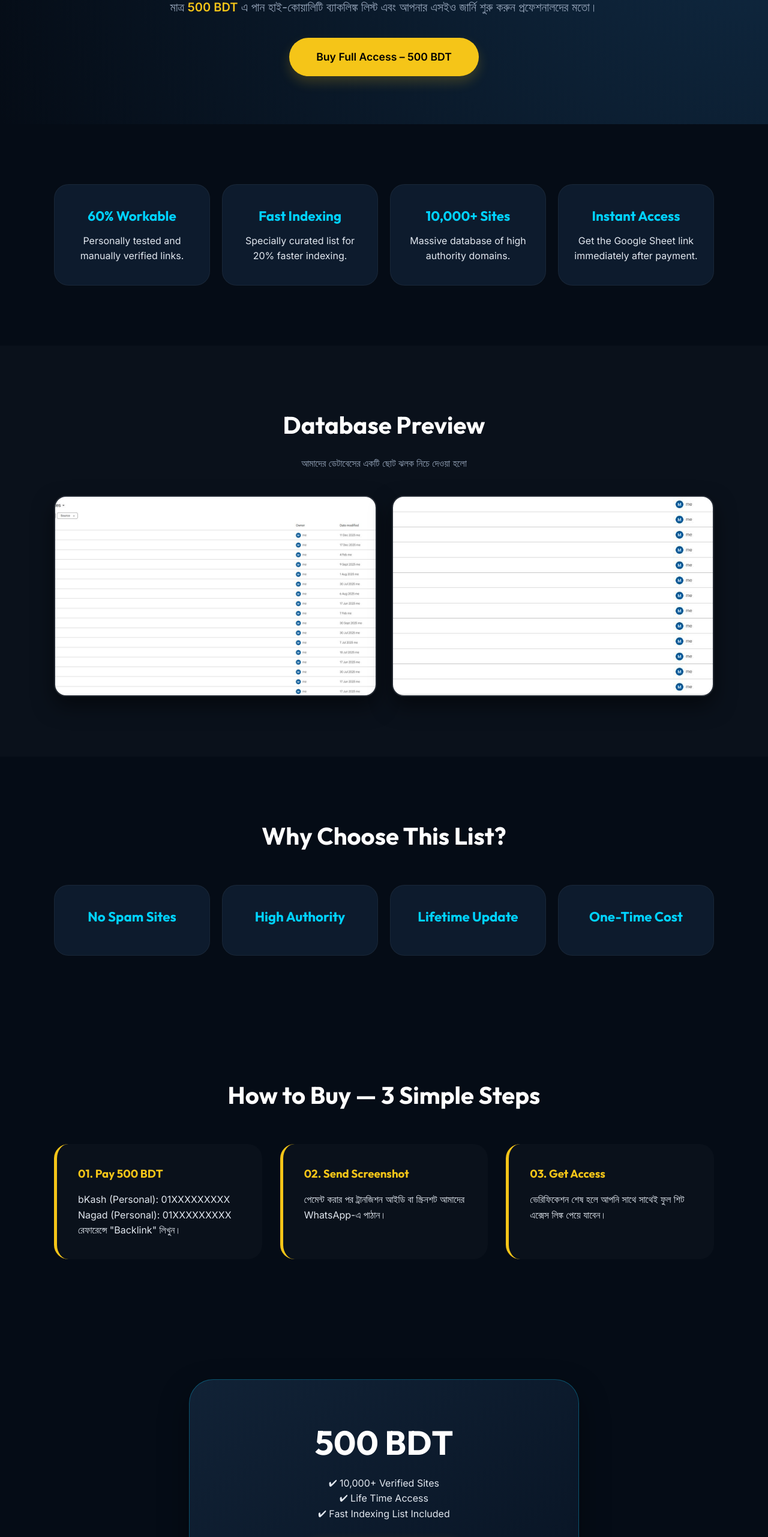
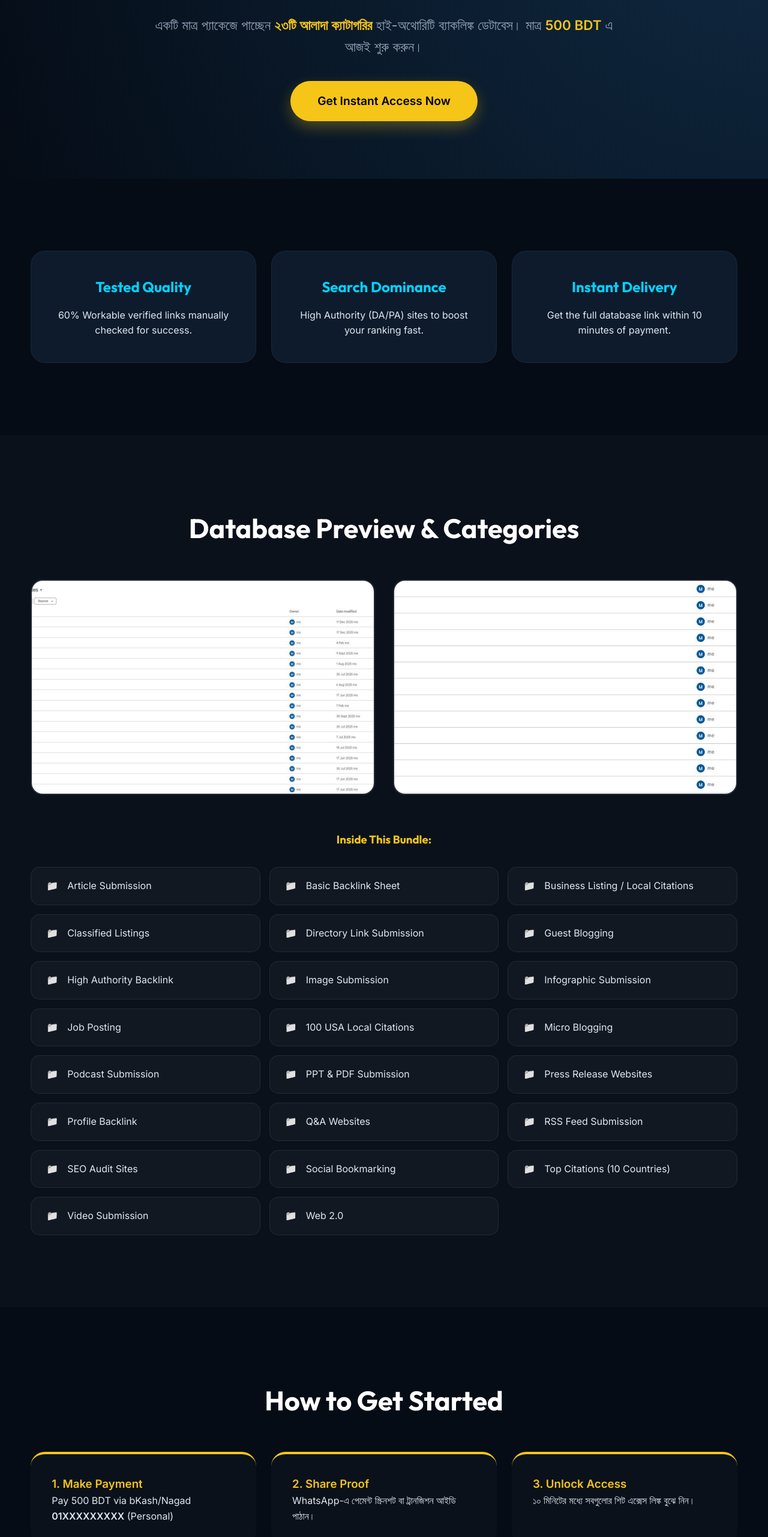
Before and after one commit to Nasir783174/backlinksell, a plain HTML site: page index.html in a window 1280 px wide. Shown: the part 238-2800 px from the top of the page at 60% size. Drawn offline with Linux system fonts and the light colour scheme.

Commit message:
index.html

```diff
--- a/index.html
+++ b/index.html
@@ -3,7 +3,7 @@
 <head>
     <meta charset="UTF-8" />
     <meta name="viewport" content="width=device-width, initial-scale=1.0" />
-    <title>10,000+ Backlink Sites – Premium SEO List</title>
+    <title>10,000+ Basic Backlink Toolkit – Professional SEO Database</title>
 
     <link href="https://fonts.googleapis.com/css2?family=Inter:wght@400;500;600&family=Outfit:wght@700;800&display=swap" rel="stylesheet">
 
@@ -18,7 +18,7 @@
             --transition: all 0.3s cubic-bezier(0.4, 0, 0.2, 1);
         }
 
-        /* Smooth Reset */
+        /* --- Global Reset --- */
         * { box-sizing: border-box; margin: 0; padding: 0; }
         html { scroll-behavior: smooth; }
 
@@ -31,78 +31,78 @@
         }
 
         .container {
-            width: 90%;
-            max-width: 1100px;
+            width: 92%;
+            max-width: 1200px;
             margin: auto;
         }
 
-        /* --- HERO SECTION --- */
+        /* --- Hero Section --- */
         .hero {
             background: radial-gradient(circle at top right, #102A43, var(--bg-dark));
-            padding: clamp(60px, 10vh, 120px) 0;
+            padding: clamp(80px, 12vh, 140px) 0;
             text-align: center;
         }
 
         .hero h1 {
             font-family: 'Outfit', sans-serif;
-            font-size: clamp(2.2rem, 6vw, 3.8rem);
+            font-size: clamp(2.4rem, 7vw, 4rem);
             font-weight: 800;
             line-height: 1.1;
-            margin-bottom: 20px;
+            margin-bottom: 25px;
             background: linear-gradient(to right, #FFFFFF, var(--accent-cyan));
             -webkit-background-clip: text;
             -webkit-text-fill-color: transparent;
         }
 
         .hero p {
-            font-size: clamp(1rem, 2.5vw, 1.25rem);
+            font-size: clamp(1.1rem, 2.8vw, 1.4rem);
             color: var(--text-dim);
-            max-width: 750px;
-            margin: 0 auto 35px;
+            max-width: 800px;
+            margin: 0 auto 40px;
         }
 
-        .highlight-text { color: var(--accent-gold); font-weight: 700; }
+        .highlight { color: var(--accent-gold); font-weight: 700; }
 
-        /* --- BUTTONS --- */
+        /* --- Buttons --- */
         .btn {
             background: var(--accent-gold);
             color: #000;
-            padding: clamp(14px, 2vw, 18px) clamp(25px, 4vw, 45px);
+            padding: 18px 45px;
             text-decoration: none;
-            font-size: 1.1rem;
+            font-size: 1.2rem;
             font-weight: 700;
             border-radius: 50px;
             display: inline-block;
             transition: var(--transition);
-            box-shadow: 0 10px 20px rgba(245, 197, 24, 0.2);
+            box-shadow: 0 10px 25px rgba(245, 197, 24, 0.3);
         }
 
         .btn:hover {
-            transform: translateY(-3px);
-            box-shadow: 0 15px 30px rgba(245, 197, 24, 0.4);
+            transform: translateY(-4px);
+            box-shadow: 0 15px 35px rgba(245, 197, 24, 0.5);
             filter: brightness(1.1);
         }
 
-        /* --- SECTION STYLING --- */
-        .section { padding: clamp(50px, 8vw, 100px) 0; }
+        /* --- Sections --- */
+        .section { padding: clamp(60px, 10vw, 120px) 0; }
         .section-title {
             text-align: center;
             font-family: 'Outfit', sans-serif;
-            font-size: clamp(1.8rem, 4vw, 2.5rem);
+            font-size: clamp(2rem, 5vw, 2.8rem);
             margin-bottom: 50px;
             color: white;
         }
 
-        /* --- GRID SYSTEM (Responsive) --- */
+        /* --- Feature Grid --- */
         .grid-auto {
             display: grid;
-            grid-template-columns: repeat(auto-fit, minmax(240px, 1fr));
-            gap: 20px;
+            grid-template-columns: repeat(auto-fit, minmax(260px, 1fr));
+            gap: 25px;
         }
 
         .card {
             background: var(--card-bg);
-            padding: 35px 25px;
+            padding: 40px 30px;
             border-radius: 24px;
             border: 1px solid rgba(255,255,255,0.05);
             text-align: center;
@@ -110,109 +110,93 @@
         }
 
         .card:hover {
+            border-color: var(--accent-cyan);
+            transform: translateY(-10px);
             background: #162942;
-            border-color: var(--accent-cyan);
-            transform: translateY(-8px);
         }
 
-        .card h3 {
-            color: var(--accent-cyan);
-            font-family: 'Outfit', sans-serif;
-            font-size: 1.4rem;
-            margin-bottom: 10px;
-        }
+        .card h3 { color: var(--accent-cyan); font-family: 'Outfit'; font-size: 1.5rem; margin-bottom: 15px; }
 
-        /* --- DATABASE PREVIEW (Aspect Ratio Fixed) --- */
+        /* --- Database Preview & Categorized List --- */
         .preview-grid {
             display: grid;
-            grid-template-columns: repeat(auto-fit, minmax(300px, 1fr));
-            gap: 25px;
-            margin-top: 20px;
+            grid-template-columns: repeat(auto-fit, minmax(320px, 1fr));
+            gap: 30px;
+            margin-bottom: 60px;
         }
 
         .preview-grid img {
             width: 100%;
-            aspect-ratio: 16 / 10; /* Forces images to be the same height */
-            object-fit: cover;     /* Prevents stretching */
-            object-position: top;  /* Shows the top of the spreadsheet */
+            aspect-ratio: 16 / 10;
+            object-fit: cover;
+            object-position: top;
             border-radius: 20px;
             border: 2px solid rgba(255,255,255,0.1);
             transition: var(--transition);
-            box-shadow: 0 15px 35px rgba(0,0,0,0.5);
         }
 
-        .preview-grid img:hover {
-            transform: scale(1.02);
-            border-color: var(--accent-cyan);
+        .category-grid {
+            display: grid;
+            grid-template-columns: repeat(auto-fit, minmax(300px, 1fr));
+            gap: 15px;
         }
 
-        /* --- PAYMENT STEPS --- */
+        .category-item {
+            background: rgba(255, 255, 255, 0.03);
+            border: 1px solid rgba(255, 255, 255, 0.08);
+            padding: 18px 25px;
+            border-radius: 15px;
+            display: flex;
+            align-items: center;
+            transition: var(--transition);
+        }
+
+        .category-item:hover {
+            background: rgba(0, 210, 255, 0.1);
+            border-color: var(--accent-cyan);
+            padding-left: 35px;
+        }
+
+        .category-item::before { content: "📁"; margin-right: 15px; filter: grayscale(1); }
+
+        /* --- Payment & Pricing --- */
+        .price-card {
+            background: linear-gradient(145deg, #112236, #081424);
+            padding: clamp(40px, 8vw, 80px);
+            border-radius: 40px;
+            max-width: 700px;
+            margin: auto;
+            text-align: center;
+            border: 1px solid var(--accent-cyan);
+            box-shadow: 0 0 40px rgba(0, 210, 255, 0.15);
+        }
+
         .step-box {
             background: rgba(255, 255, 255, 0.02);
             padding: 35px;
             border-radius: 24px;
-            border-left: 5px solid var(--accent-gold);
-            height: 100%;
-        }
-
-        .step-box h3 {
-            color: var(--accent-gold);
-            margin-bottom: 15px;
-            font-family: 'Outfit', sans-serif;
-        }
-
-        /* --- PRICING BOX --- */
-        .price-card {
-            background: linear-gradient(145deg, #112236, #081424);
-            padding: clamp(30px, 5vw, 60px);
-            border-radius: 40px;
-            max-width: 650px;
-            margin: auto;
-            text-align: center;
-            border: 1px solid rgba(0, 210, 255, 0.3);
-            box-shadow: 0 20px 50px rgba(0,0,0,0.4);
-        }
-
-        .price-card h2 {
-            font-size: clamp(2.5rem, 6vw, 3.5rem);
-            font-family: 'Outfit', sans-serif;
-            color: white;
-            margin-bottom: 10px;
+            border-top: 4px solid var(--accent-gold);
+            text-align: left;
         }
 
         /* --- FAQ --- */
-        .faq-container { max-width: 800px; margin: auto; }
+        .faq-container { max-width: 850px; margin: auto; }
         details {
             background: var(--card-bg);
             margin-bottom: 15px;
             border-radius: 16px;
             overflow: hidden;
-            transition: var(--transition);
         }
         summary {
-            padding: 22px;
+            padding: 24px;
             cursor: pointer;
             font-weight: 600;
             color: var(--accent-cyan);
             list-style: none;
             display: flex;
             justify-content: space-between;
-            align-items: center;
         }
-        summary::after {
-            content: '→';
-            transition: transform 0.3s;
-        }
-        details[open] summary::after { transform: rotate(90deg); }
-        details p { padding: 0 22px 22px; color: var(--text-dim); }
-
-        /* --- FOOTER --- */
-        .footer-cta {
-            background: #000;
-            padding: 80px 0;
-            text-align: center;
-            border-top: 1px solid #1B2C50;
-        }
+        details p { padding: 0 24px 24px; color: var(--text-dim); }
 
     </style>
 </head>
@@ -221,9 +205,9 @@
 
     <header class="hero">
         <div class="container">
-            <h1>10,000+ Manually Tested <br>Backlink Sites</h1>
-            <p>মাত্র <span class="highlight-text">500 BDT</span> এ পান হাই-কোয়ালিটি ব্যাকলিঙ্ক লিস্ট এবং আপনার এসইও জার্নি শুরু করুন প্রফেশনালদের মতো।</p>
-            <a href="#buy" class="btn">Buy Full Access – 500 BDT</a>
+            <h1>10,000+ Premium <br>Backlink Toolkit</h1>
+            <p>একটি মাত্র প্যাকেজে পাচ্ছেন <span class="highlight">২৩টি আলাদা ক্যাটাগরির</span> হাই-অথোরিটি ব্যাকলিঙ্ক ডেটাবেস। মাত্র <span class="highlight">500 BDT</span> এ আজই শুরু করুন।</p>
+            <a href="#buy" class="btn">Get Instant Access Now</a>
         </div>
     </header>
 
@@ -231,20 +215,16 @@
         <div class="container">
             <div class="grid-auto">
                 <div class="card">
-                    <h3>60% Workable</h3>
-                    <p>Personally tested and manually verified links.</p>
+                    <h3>Tested Quality</h3>
+                    <p>60% Workable verified links manually checked for success.</p>
                 </div>
                 <div class="card">
-                    <h3>Fast Indexing</h3>
-                    <p>Specially curated list for 20% faster indexing.</p>
+                    <h3>Search Dominance</h3>
+                    <p>High Authority (DA/PA) sites to boost your ranking fast.</p>
                 </div>
                 <div class="card">
-                    <h3>10,000+ Sites</h3>
-                    <p>Massive database of high authority domains.</p>
-                </div>
-                <div class="card">
-                    <h3>Instant Access</h3>
-                    <p>Get the Google Sheet link immediately after payment.</p>
+                    <h3>Instant Delivery</h3>
+                    <p>Get the full database link within 10 minutes of payment.</p>
                 </div>
             </div>
         </div>
@@ -252,42 +232,57 @@
 
     <section class="section" style="background: rgba(255,255,255,0.02);">
         <div class="container">
-            <h2 class="section-title">Database Preview</h2>
-            <p style="text-align:center; margin-top:-30px; margin-bottom:40px; color: var(--text-dim);">আমাদের ডেটাবেসের একটি ছোট ঝলক নিচে দেওয়া হলো</p>
+            <h2 class="section-title">Database Preview & Categories</h2>
+
             <div class="preview-grid">
-                <img src="https://raw.githubusercontent.com/Nasir783174/backlinksell/main/image-1.JPG" alt="Backlink Sheet Part 1">
-                <img src="https://raw.githubusercontent.com/Nasir783174/backlinksell/main/image-2.JPG" alt="Backlink Sheet Part 2">
+                <img src="https://raw.githubusercontent.com/Nasir783174/backlinksell/main/image-1.JPG" alt="Backlink Data 1">
+                <img src="https://raw.githubusercontent.com/Nasir783174/backlinksell/main/image-2.JPG" alt="Backlink Data 2">
             </div>
-        </div>
-    </section>
 
-    <section class="section">
-        <div class="container">
-            <h2 class="section-title">Why Choose This List?</h2>
-            <div class="grid-auto">
-                <div class="card"><h3>No Spam Sites</h3></div>
-                <div class="card"><h3>High Authority</h3></div>
-                <div class="card"><h3>Lifetime Update</h3></div>
-                <div class="card"><h3>One-Time Cost</h3></div>
+            <h3 style="text-align: center; margin-bottom: 30px; font-family: 'Outfit'; color: var(--accent-gold);">Inside This Bundle:</h3>
+            <div class="category-grid">
+                <div class="category-item"><span>Article Submission</span></div>
+                <div class="category-item"><span>Basic Backlink Sheet</span></div>
+                <div class="category-item"><span>Business Listing / Local Citations</span></div>
+                <div class="category-item"><span>Classified Listings</span></div>
+                <div class="category-item"><span>Directory Link Submission</span></div>
+                <div class="category-item"><span>Guest Blogging</span></div>
+                <div class="category-item"><span>High Authority Backlink</span></div>
+                <div class="category-item"><span>Image Submission</span></div>
+                <div class="category-item"><span>Infographic Submission</span></div>
+                <div class="category-item"><span>Job Posting</span></div>
+                <div class="category-item"><span>100 USA Local Citations</span></div>
+                <div class="category-item"><span>Micro Blogging</span></div>
+                <div class="category-item"><span>Podcast Submission</span></div>
+                <div class="category-item"><span>PPT & PDF Submission</span></div>
+                <div class="category-item"><span>Press Release Websites</span></div>
+                <div class="category-item"><span>Profile Backlink</span></div>
+                <div class="category-item"><span>Q&A Websites</span></div>
+                <div class="category-item"><span>RSS Feed Submission</span></div>
+                <div class="category-item"><span>SEO Audit Sites</span></div>
+                <div class="category-item"><span>Social Bookmarking</span></div>
+                <div class="category-item"><span>Top Citations (10 Countries)</span></div>
+                <div class="category-item"><span>Video Submission</span></div>
+                <div class="category-item"><span>Web 2.0</span></div>
             </div>
         </div>
     </section>
 
     <section class="section" id="buy">
         <div class="container">
-            <h2 class="section-title">How to Buy — 3 Simple Steps</h2>
-            <div class="grid-auto" style="gap: 30px;">
+            <h2 class="section-title">How to Get Started</h2>
+            <div class="grid-auto">
                 <div class="step-box">
-                    <h3>01. Pay 500 BDT</h3>
-                    <p>bKash (Personal): 01XXXXXXXXX<br>Nagad (Personal): 01XXXXXXXXX<br>রেফারেন্সে "Backlink" লিখুন।</p>
+                    <h3 style="color: var(--accent-gold);">1. Make Payment</h3>
+                    <p>Pay 500 BDT via bKash/Nagad<br><strong>01XXXXXXXXX</strong> (Personal)</p>
                 </div>
                 <div class="step-box">
-                    <h3>02. Send Screenshot</h3>
-                    <p>পেমেন্ট করার পর ট্রানজিশন আইডি বা স্ক্রিনশট আমাদের WhatsApp-এ পাঠান।</p>
+                    <h3 style="color: var(--accent-gold);">2. Share Proof</h3>
+                    <p>WhatsApp-এ পেমেন্ট স্ক্রিনশট বা ট্রানজিশন আইডি পাঠান।</p>
                 </div>
                 <div class="step-box">
-                    <h3>03. Get Access</h3>
-                    <p>ভেরিফিকেশন শেষ হলে আপনি সাথে সাথেই ফুল শিট এক্সেস লিঙ্ক পেয়ে যাবেন।</p>
+                    <h3 style="color: var(--accent-gold);">3. Unlock Access</h3>
+                    <p>১০ মিনিটের মধ্যে সবগুলোর শিট এক্সেস লিঙ্ক বুঝে নিন।</p>
                 </div>
             </div>
         </div>
@@ -296,39 +291,35 @@
     <section class="section">
         <div class="container">
             <div class="price-card">
-                <h2>500 BDT</h2>
-                <p>✔ 10,000+ Verified Sites<br>✔ Life Time Access<br>✔ Fast Indexing List Included</p>
-                <br>
-                <a href="https://wa.me/YOURNUMBER" class="btn">Buy Now – Get Access</a>
+                <h2 style="font-size: 3.5rem; color: white;">500 BDT</h2>
+                <p style="margin-bottom: 30px; color: var(--text-dim);">একবার পেমেন্ট করুন, আজীবনের জন্য এক্সেস নিন। সব আপডেট ফ্রি!</p>
+                <a href="https://wa.me/YOUR_NUMBER" class="btn">Order via WhatsApp</a>
             </div>
         </div>
     </section>
 
     <section class="section">
         <div class="container">
-            <h2 class="section-title">Frequently Asked Questions</h2>
+            <h2 class="section-title">সচরাচর জিজ্ঞাসিত প্রশ্নাবলী</h2>
             <div class="faq-container">
                 <details>
-                    <summary>এই লিস্টের সব লিঙ্ক কি কাজ করবে?</summary>
-                    <p>ইন্টারনেটের লিঙ্ক প্রতিনিয়ত পরিবর্তন হয়। তবে আমরা গ্যারান্টি দিচ্ছি যে ৬০% এর বেশি লিঙ্ক সরাসরি কার্যকর পাবেন।</p>
+                    <summary>আমি কি সবগুলো ফাইল আলাদা পাবো?</summary>
+                    <p>হ্যাঁ, প্রতিটি ক্যাটাগরির জন্য আলাদা শিট তৈরি করা আছে যাতে আপনি সহজেই কাজ করতে পারেন।</p>
                 </details>
                 <details>
-                    <summary>ইন্ডেক্স হতে কত সময় লাগে?</summary>
-                    <p>সাধারণত ২০% লিঙ্ক ৩০ দিনের মধ্যে ইন্ডেক্স হয়ে যায়, যা একটি ইন্ডাস্ট্রি স্ট্যান্ডার্ড রেট।</p>
+                    <summary>লিঙ্কগুলো কি সবসময় আপডেট করা হয়?</summary>
+                    <p>আমরা নিয়মিত নতুন লিঙ্ক যোগ করি এবং ডেড লিঙ্কগুলো সরিয়ে ফেলার চেষ্টা করি।</p>
                 </details>
                 <details>
-                    <summary>ডেলিভারি পেতে দেরি হয় কি?</summary>
-                    <p>না! আমাদের সাপোর্ট টিম পেমেন্ট স্ক্রিনশট দেখার ৫-১০ মিনিটের মধ্যেই লিঙ্ক দিয়ে দেয়।</p>
+                    <summary>ডেলিভারি মাধ্যম কি?</summary>
+                    <p>পেমেন্ট কনফার্ম হওয়ার পর আপনাকে একটি গুগল ড্রাইভ ফোল্ডার লিঙ্ক দেওয়া হবে যেখানে সব ফাইল থাকবে।</p>
                 </details>
             </div>
         </div>
     </section>
 
-    <footer class="footer-cta">
-        <div class="container">
-            <h2 style="font-family:'Outfit'; font-size: 2rem; margin-bottom: 25px;">Ready to Boost Your SEO?</h2>
-            <a href="#buy" class="btn">Order Your List Today</a>
-        </div>
+    <footer style="padding: 60px 0; text-align: center; border-top: 1px solid #1B2C50;">
+        <p style="color: var(--text-dim);">&copy; 2026 Backlink Master. All Rights Reserved.</p>
     </footer>
 
 </body>
```
